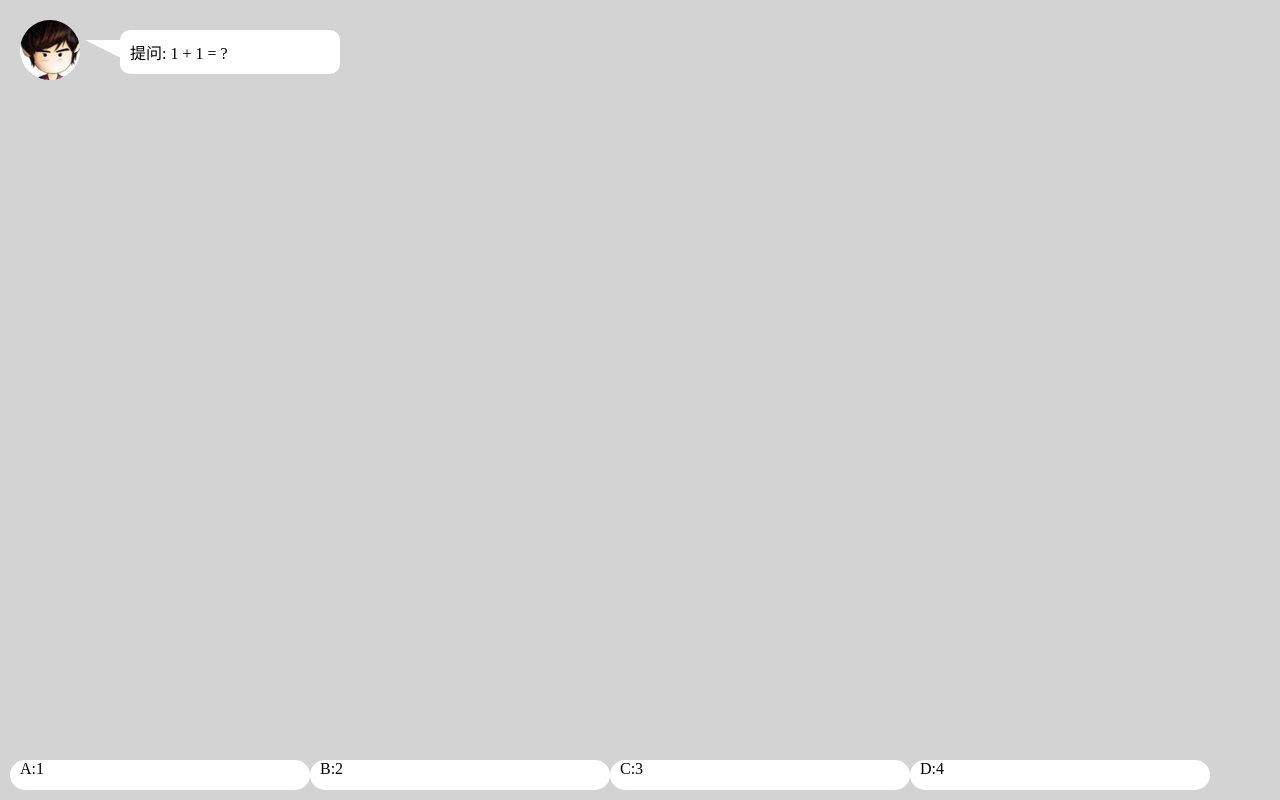
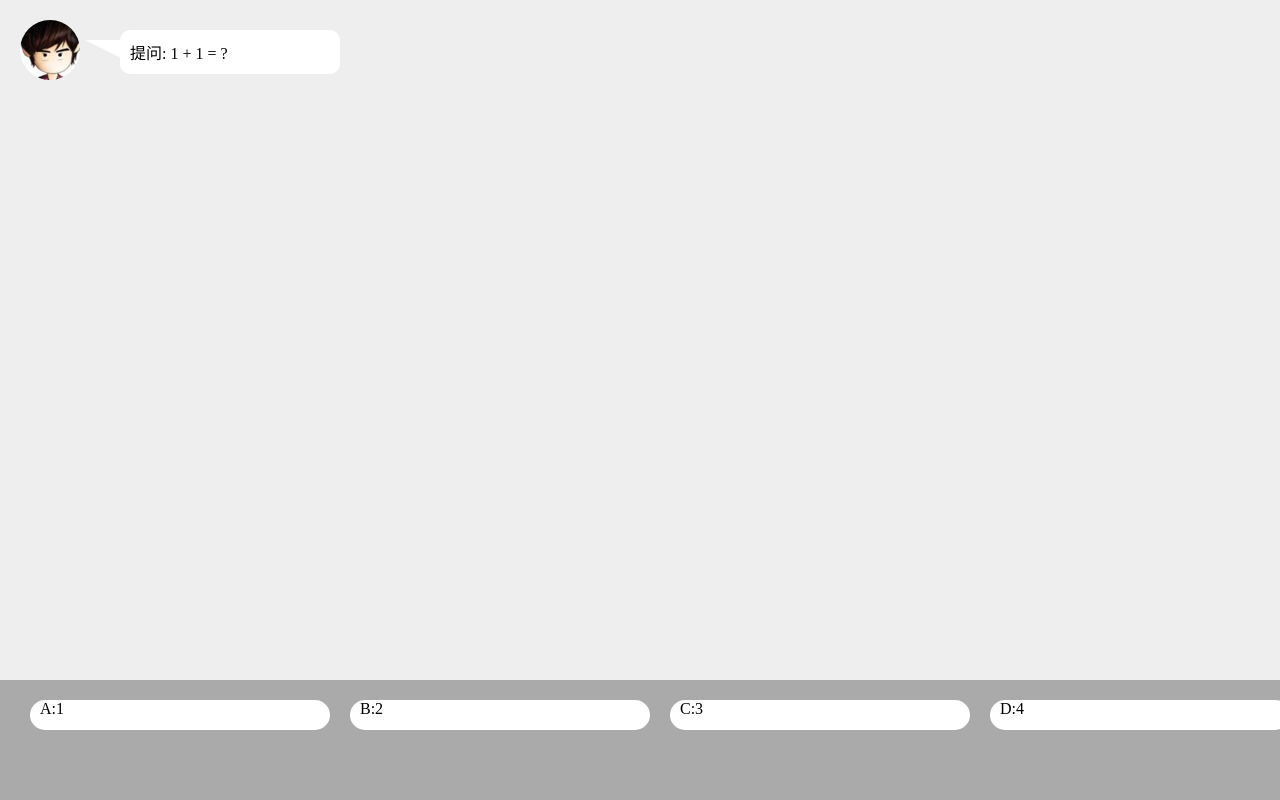
Before and after one commit to liguangsong/bubble, a plain HTML site: page index.html in a window 1280 px wide. Drawn offline with Linux system fonts and the light colour scheme.

Commit message:
bubble v-0.0.2 the dialog not covered by footer with over-flow-y

```diff
--- a/css/bubble.css
+++ b/css/bubble.css
@@ -1,7 +1,7 @@
 *{
     padding: 0px;
     margin: 0px;
-    background: lightgray;
+    background: #EEEEEE;
 }
 .bubble_teacher{
     margin-top: 20px;
@@ -41,18 +41,21 @@
     background-position: center;
 }
 .footer{
+    padding: 10px;
+    background: #AAAAAA;
     position: fixed;
-    height: 40px;
+    height: 100px;
     width: 100%;
     bottom: 0px;
 }
 .choice{
+    margin: 10px;
     width: 280px;
     height: 30px;
     background: white;
     border-radius: 15px;
     padding: 0px 10px;
-    vertical-align: sub;
+    vertical-align: middle;
     float: left;
     position: relative;
     left: 10px;
@@ -63,7 +66,7 @@
     background: yellowgreen;
     border-radius: 15px;
     padding: 0px 10px;
-    vertical-align: sub;
+    vertical-align: middle;
     float: left;
     position: relative;
     left: 10px;
@@ -122,3 +125,9 @@
 /*div.outer_student:nth-child(n+5){*/
     /*clear: right;*/
 /*}*/
+.outer{
+    background: #EEEEEE;
+    width: auto;
+    height: 500px;
+    overflow-y: auto;
+}
--- a/pages/bubble.html
+++ b/pages/bubble.html
@@ -11,7 +11,9 @@
     <!--<div class="bubble_student"></div>-->
     <!--<div class="box_student">借问酒家何处有，牧童遥指杏花村</div>-->
 <!--</div>-->
-<div mathjax-bind="role"></div>
+<div class="outer">
+    <div mathjax-bind="role"></div>
+</div>
 <div class="footer">
     <div ng-shaow="choice">
         <div class="left">
```
